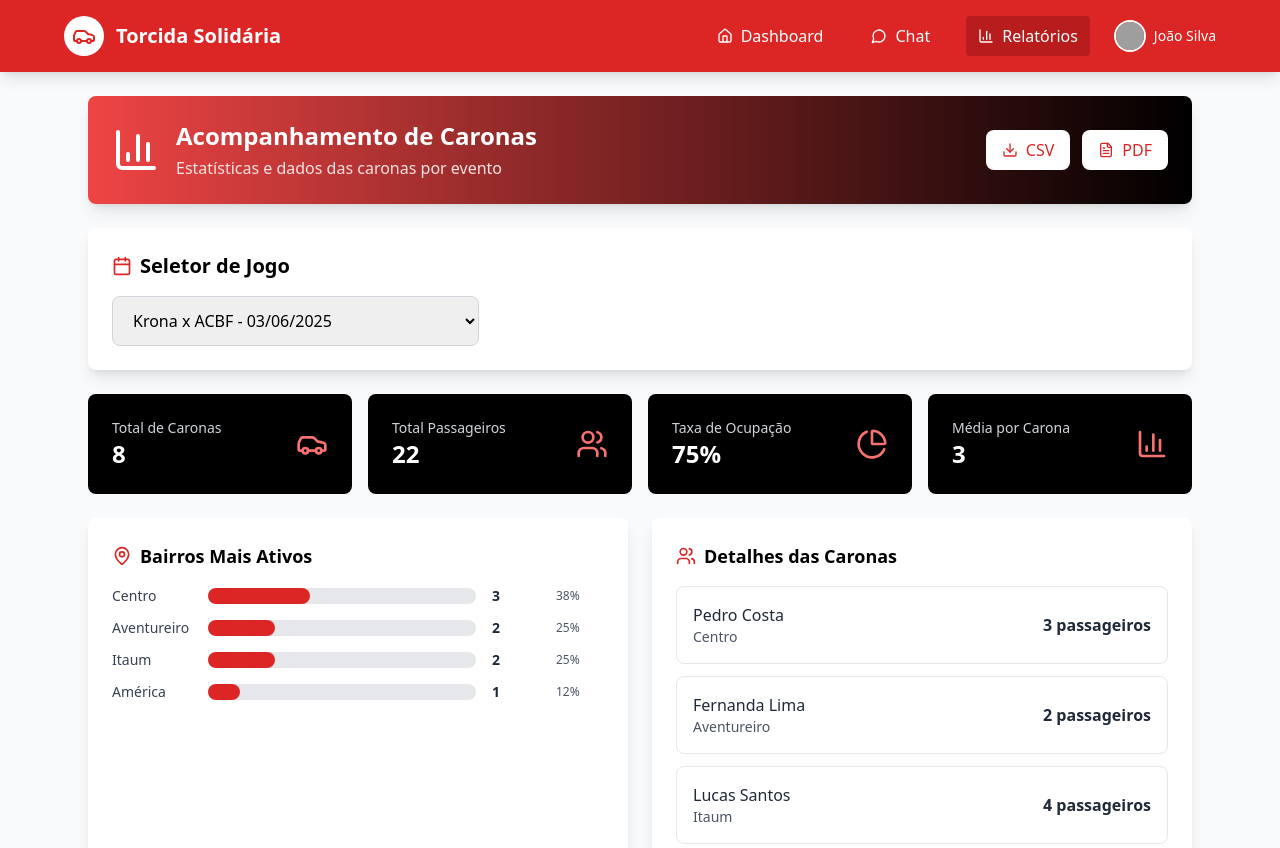
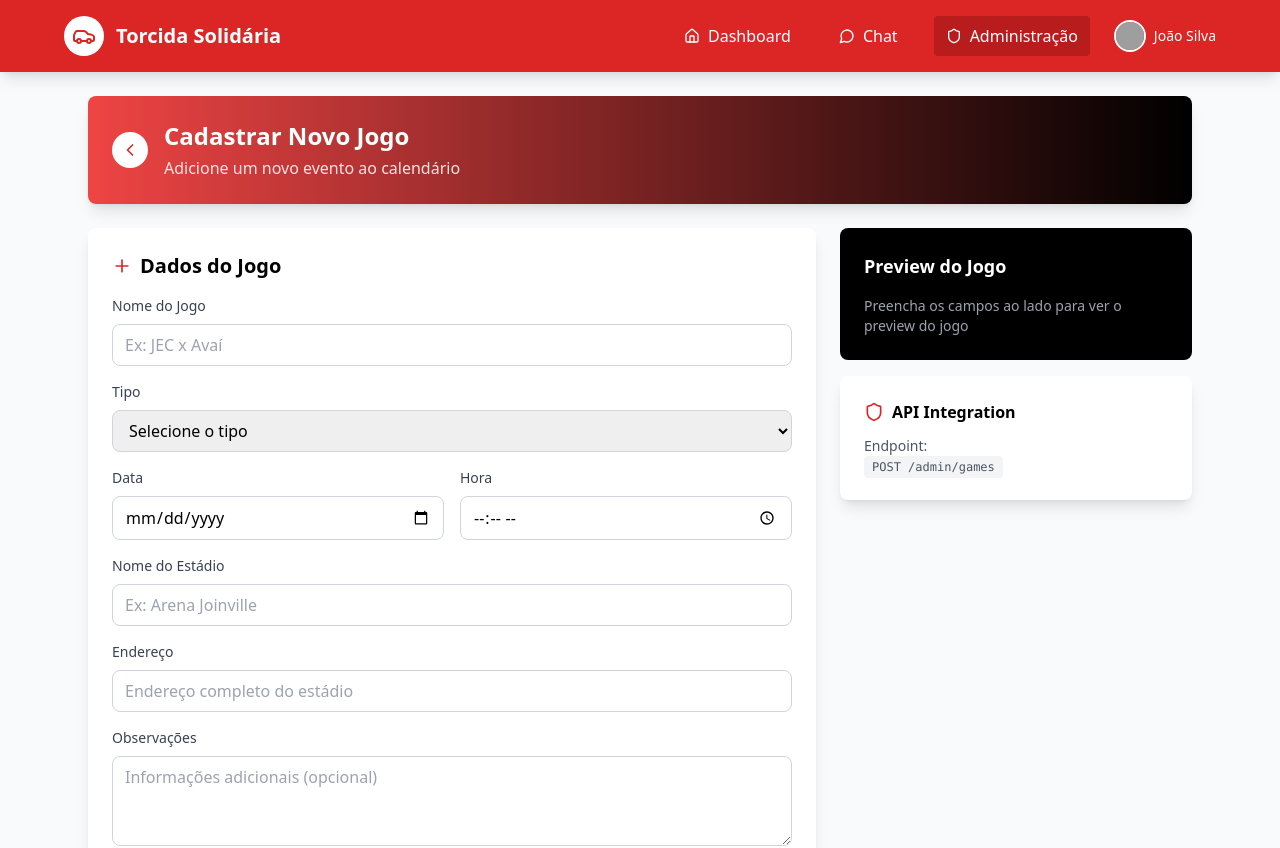
Before and after one commit to Gustavolskw/Start_up_VoiceLearn, a React (Vite) app: page / in a window 1280 px wide. Shown: the top 848 px of the page. Built offline with nearby package versions, Linux system fonts and the light colour scheme; grey boxes are pictures that could not be loaded.

Commit message:
tela de dados de jogo 2

```diff
--- a/src/App.jsx
+++ b/src/App.jsx
@@ -1,21 +1,28 @@
 import React, { useState } from 'react';
 import {
-  BarChart3,
-  Download,
+  Shield,
+  Save,
   Calendar,
   MapPin,
-  Users,
+  Clock,
   Home,
   Car,
   MessageCircle,
-  Shield,
-  FileText,
-  PieChart
+  ChevronLeft,
+  Plus
 } from 'lucide-react';
 
-const TorcidaSolidariaSimpleAnalytics = () => {
-  const [currentScreen, setCurrentScreen] = useState('analytics');
-  const [selectedGame, setSelectedGame] = useState(2);
+const TorcidaSolidariaSimpleAddGame = () => {
+  const [currentScreen, setCurrentScreen] = useState('add-game');
+  const [formData, setFormData] = useState({
+    name: '',
+    type: '',
+    date: '',
+    time: '',
+    stadiumName: '',
+    stadiumAddress: '',
+    observations: ''
+  });
 
   // Mock data
   const user = {
@@ -25,61 +32,27 @@ const TorcidaSolidariaSimpleAnalytics = () => {
     totalRides: 23
   };
 
-  const games = [
-    { id: 1, name: 'JEC x Chapecoense', date: '2025-06-01', type: 'JEC' },
-    { id: 2, name: 'Krona x ACBF', date: '2025-06-03', type: 'Krona' },
-    { id: 3, name: 'JEC x Avaí', date: '2025-06-08', type: 'JEC' },
-    { id: 4, name: 'Krona x Carlos Barbosa', date: '2025-06-12', type: 'Krona' }
-  ];
-
-  const gameData = {
-    1: {
-      totalRides: 12,
-      totalPassengers: 35,
-      occupancyRate: 85,
-      neighborhoods: [
-        { name: 'Aventureiro', rides: 4, percentage: 33 },
-        { name: 'Itaum', rides: 3, percentage: 25 },
-        { name: 'América', rides: 2, percentage: 17 },
-        { name: 'Bucarein', rides: 2, percentage: 17 },
-        { name: 'Centro', rides: 1, percentage: 8 }
-      ],
-      ridesDetail: [
-        { driver: 'João Silva', passengers: 3, neighborhood: 'Aventureiro' },
-        { driver: 'Maria Santos', passengers: 2, neighborhood: 'Itaum' },
-        { driver: 'Carlos Lima', passengers: 4, neighborhood: 'América' },
-        { driver: 'Ana Costa', passengers: 3, neighborhood: 'Bucarein' }
-      ]
-    },
-    2: {
-      totalRides: 8,
-      totalPassengers: 22,
-      occupancyRate: 75,
-      neighborhoods: [
-        { name: 'Centro', rides: 3, percentage: 38 },
-        { name: 'Aventureiro', rides: 2, percentage: 25 },
-        { name: 'Itaum', rides: 2, percentage: 25 },
-        { name: 'América', rides: 1, percentage: 12 }
-      ],
-      ridesDetail: [
-        { driver: 'Pedro Costa', passengers: 3, neighborhood: 'Centro' },
-        { driver: 'Fernanda Lima', passengers: 2, neighborhood: 'Aventureiro' },
-        { driver: 'Lucas Santos', passengers: 4, neighborhood: 'Itaum' }
-      ]
-    }
+  // Handle form changes
+  const handleInputChange = (field, value) => {
+    setFormData(prev => ({ ...prev, [field]: value }));
   };
 
-  const selectedGameData = selectedGame ? gameData[selectedGame] : null;
+  // Handle form submission
+  const handleSubmit = () => {
+    // API: POST /admin/games
+    console.log('Enviando dados para API:', formData);
+    alert('Jogo cadastrado com sucesso!');
 
-  // Export functions
-  const exportCSV = () => {
-    console.log('Exportando CSV para o jogo:', selectedGame);
-    alert('Dados exportados em CSV!');
-  };
-
-  const exportPDF = () => {
-    console.log('Exportando PDF para o jogo:', selectedGame);
-    alert('Relatório PDF gerado!');
+    // Reset form
+    setFormData({
+      name: '',
+      type: '',
+      date: '',
+      time: '',
+      stadiumName: '',
+      stadiumAddress: '',
+      observations: ''
+    });
   };
 
   // Navigation Component
@@ -115,13 +88,13 @@ const TorcidaSolidariaSimpleAnalytics = () => {
           </button>
 
           <button
-            onClick={() => setCurrentScreen('analytics')}
+            onClick={() => setCurrentScreen('add-game')}
             className={`flex items-center space-x-2 px-3 py-2 rounded transition-colors ${
-              currentScreen === 'analytics' ? 'bg-red-700' : 'hover:bg-red-700'
+              currentScreen === 'add-game' ? 'bg-red-700' : 'hover:bg-red-700'
             }`}
           >
-            <BarChart3 className="w-4 h-4" />
-            <span>Relatórios</span>
+            <Shield className="w-4 h-4" />
+            <span>Administração</span>
           </button>
 
           <div className="flex items-center space-x-2 ml-6">
@@ -137,180 +110,216 @@ const TorcidaSolidariaSimpleAnalytics = () => {
     </nav>
   );
 
-  // Analytics Screen
-  const AnalyticsScreen = () => (
+  // Add Game Screen
+  const AddGameScreen = () => (
     <div className="max-w-6xl mx-auto p-6 space-y-6">
       {/* Welcome Section */}
       <div className="bg-gradient-to-r from-red-500 to-black text-white p-6 rounded-lg shadow-lg">
-        <div className="flex items-center justify-between">
-          <div className="flex items-center space-x-4">
-            <BarChart3 className="w-12 h-12" />
-            <div>
-              <h2 className="text-2xl font-bold">Acompanhamento de Caronas</h2>
-              <p className="text-red-100 mt-1">
-                Estatísticas e dados das caronas por evento
-              </p>
-            </div>
-          </div>
-
-          <div className="flex space-x-3">
-            <button
-              onClick={exportCSV}
-              disabled={!selectedGame}
-              className="bg-white text-red-600 px-4 py-2 rounded-lg hover:bg-gray-100 transition-colors flex items-center disabled:opacity-50"
-            >
-              <Download className="w-4 h-4 mr-2" />
-              CSV
-            </button>
-            <button
-              onClick={exportPDF}
-              disabled={!selectedGame}
-              className="bg-white text-red-600 px-4 py-2 rounded-lg hover:bg-gray-100 transition-colors flex items-center disabled:opacity-50"
-            >
-              <FileText className="w-4 h-4 mr-2" />
-              PDF
-            </button>
+        <div className="flex items-center space-x-4">
+          <button
+            onClick={() => setCurrentScreen('admin-games')}
+            className="bg-white text-red-600 p-2 rounded-full hover:bg-gray-100 transition-colors"
+          >
+            <ChevronLeft className="w-5 h-5" />
+          </button>
+          <div>
+            <h2 className="text-2xl font-bold">Cadastrar Novo Jogo</h2>
+            <p className="text-red-100 mt-1">
+              Adicione um novo evento ao calendário
+            </p>
           </div>
         </div>
       </div>
 
-      {/* Game Selector */}
-      <div className="bg-white rounded-lg shadow-lg p-6">
-        <h3 className="text-xl font-bold mb-4 flex items-center">
-          <Calendar className="w-5 h-5 mr-2 text-red-600" />
-          Seletor de Jogo
-        </h3>
+      <div className="grid grid-cols-1 lg:grid-cols-3 gap-6">
+        {/* Form */}
+        <div className="lg:col-span-2">
+          <div className="bg-white rounded-lg shadow-lg p-6">
+            <h3 className="text-xl font-bold mb-4 flex items-center">
+              <Plus className="w-5 h-5 mr-2 text-red-600" />
+              Dados do Jogo
+            </h3>
 
-        <select
-          value={selectedGame}
-          onChange={(e) => setSelectedGame(e.target.value)}
-          className="w-full md:w-auto border border-gray-300 rounded-lg px-4 py-3 focus:outline-none focus:ring-2 focus:ring-red-500"
-        >
-          <option value="">Selecione um jogo para ver as estatísticas</option>
-          {games.map(game => (
-            <option key={game.id} value={game.id}>
-              {game.name} - {new Date(game.date).toLocaleDateString('pt-BR')}
-            </option>
-          ))}
-        </select>
-      </div>
+            <div className="space-y-4">
+              {/* Nome do Jogo */}
+              <div>
+                <label className="block text-sm font-medium text-gray-700 mb-2">
+                  Nome do Jogo
+                </label>
+                <input
+                  type="text"
+                  value={formData.name}
+                  onChange={(e) => handleInputChange('name', e.target.value)}
+                  placeholder="Ex: JEC x Avaí"
+                  className="w-full border border-gray-300 rounded-lg px-3 py-2 focus:outline-none focus:ring-2 focus:ring-red-500"
+                />
+              </div>
 
-      {selectedGameData && (
-        <>
-          {/* Statistics Cards */}
-          <div className="grid grid-cols-1 md:grid-cols-4 gap-4">
-            <div className="bg-black text-white p-6 rounded-lg">
-              <div className="flex items-center justify-between">
+              {/* Tipo */}
+              <div>
+                <label className="block text-sm font-medium text-gray-700 mb-2">
+                  Tipo
+                </label>
+                <select
+                  value={formData.type}
+                  onChange={(e) => handleInputChange('type', e.target.value)}
+                  className="w-full border border-gray-300 rounded-lg px-3 py-2 focus:outline-none focus:ring-2 focus:ring-red-500"
+                >
+                  <option value="">Selecione o tipo</option>
+                  <option value="JEC">JEC Futebol</option>
+                  <option value="Krona">JEC/Krona Futsal</option>
+                </select>
+              </div>
+
+              {/* Data e Hora */}
+              <div className="grid grid-cols-1 md:grid-cols-2 gap-4">
                 <div>
-                  <p className="text-gray-300 text-sm">Total de Caronas</p>
-                  <p className="text-2xl font-bold">{selectedGameData.totalRides}</p>
+                  <label className="block text-sm font-medium text-gray-700 mb-2">
+                    Data
+                  </label>
+                  <input
+                    type="date"
+                    value={formData.date}
+                    onChange={(e) => handleInputChange('date', e.target.value)}
+                    className="w-full border border-gray-300 rounded-lg px-3 py-2 focus:outline-none focus:ring-2 focus:ring-red-500"
+                  />
                 </div>
-                <Car className="w-8 h-8 text-red-400" />
+                <div>
+                  <label className="block text-sm font-medium text-gray-700 mb-2">
+                    Hora
+                  </label>
+                  <input
+                    type="time"
+                    value={formData.time}
+                    onChange={(e) => handleInputChange('time', e.target.value)}
+                    className="w-full border border-gray-300 rounded-lg px-3 py-2 focus:outline-none focus:ring-2 focus:ring-red-500"
+                  />
+                </div>
               </div>
-            </div>
 
-            <div className="bg-black text-white p-6 rounded-lg">
-              <div className="flex items-center justify-between">
-                <div>
-                  <p className="text-gray-300 text-sm">Total Passageiros</p>
-                  <p className="text-2xl font-bold">{selectedGameData.totalPassengers}</p>
-                </div>
-                <Users className="w-8 h-8 text-red-400" />
+              {/* Estádio */}
+              <div>
+                <label className="block text-sm font-medium text-gray-700 mb-2">
+                  Nome do Estádio
+                </label>
+                <input
+                  type="text"
+                  value={formData.stadiumName}
+                  onChange={(e) => handleInputChange('stadiumName', e.target.value)}
+                  placeholder="Ex: Arena Joinville"
+                  className="w-full border border-gray-300 rounded-lg px-3 py-2 focus:outline-none focus:ring-2 focus:ring-red-500"
+                />
               </div>
-            </div>
 
-            <div className="bg-black text-white p-6 rounded-lg">
-              <div className="flex items-center justify-between">
-                <div>
-                  <p className="text-gray-300 text-sm">Taxa de Ocupação</p>
-                  <p className="text-2xl font-bold">{selectedGameData.occupancyRate}%</p>
-                </div>
-                <PieChart className="w-8 h-8 text-red-400" />
+              {/* Endereço */}
+              <div>
+                <label className="block text-sm font-medium text-gray-700 mb-2">
+                  Endereço
+                </label>
+                <input
+                  type="text"
+                  value={formData.stadiumAddress}
+                  onChange={(e) => handleInputChange('stadiumAddress', e.target.value)}
+                  placeholder="Endereço completo do estádio"
+                  className="w-full border border-gray-300 rounded-lg px-3 py-2 focus:outline-none focus:ring-2 focus:ring-red-500"
+                />
               </div>
-            </div>
 
-            <div className="bg-black text-white p-6 rounded-lg">
-              <div className="flex items-center justify-between">
-                <div>
-                  <p className="text-gray-300 text-sm">Média por Carona</p>
-                  <p className="text-2xl font-bold">
-                    {Math.round(selectedGameData.totalPassengers / selectedGameData.totalRides)}
-                  </p>
-                </div>
-                <BarChart3 className="w-8 h-8 text-red-400" />
+              {/* Observações */}
+              <div>
+                <label className="block text-sm font-medium text-gray-700 mb-2">
+                  Observações
+                </label>
+                <textarea
+                  value={formData.observations}
+                  onChange={(e) => handleInputChange('observations', e.target.value)}
+                  rows="3"
+                  placeholder="Informações adicionais (opcional)"
+                  className="w-full border border-gray-300 rounded-lg px-3 py-2 focus:outline-none focus:ring-2 focus:ring-red-500"
+                />
               </div>
+
+              {/* Botão Salvar */}
+              <button
+                onClick={handleSubmit}
+                className="w-full bg-red-600 text-white py-3 rounded-lg hover:bg-red-700 transition-colors flex items-center justify-center font-medium"
+              >
+                <Save className="w-4 h-4 mr-2" />
+                Salvar Jogo
+              </button>
             </div>
           </div>
+        </div>
 
-          <div className="grid grid-cols-1 lg:grid-cols-2 gap-6">
-            {/* Neighborhoods Chart */}
-            <div className="bg-white rounded-lg shadow-lg p-6">
-              <h3 className="text-lg font-bold mb-4 flex items-center">
-                <MapPin className="w-5 h-5 mr-2 text-red-600" />
-                Bairros Mais Ativos
-              </h3>
+        {/* Preview */}
+        <div className="space-y-4">
+          <div className="bg-black text-white rounded-lg p-6">
+            <h3 className="font-bold text-lg mb-4">Preview do Jogo</h3>
 
+            {formData.name ? (
               <div className="space-y-3">
-                {selectedGameData.neighborhoods.map((neighborhood, index) => (
-                  <div key={index} className="flex items-center space-x-4">
-                    <div className="w-20 text-sm font-medium text-gray-700">
-                      {neighborhood.name}
+                <div>
+                  <h4 className="font-semibold">{formData.name}</h4>
+                  {formData.type && (
+                    <span className={`inline-block px-2 py-1 rounded text-xs mt-1 ${
+                      formData.type === 'JEC' ? 'bg-red-600' : 'bg-gray-600'
+                    }`}>
+                      {formData.type}
+                    </span>
+                  )}
+                </div>
+
+                {formData.date && (
+                  <div className="flex items-center text-sm text-gray-300">
+                    <Calendar className="w-4 h-4 mr-2" />
+                    {new Date(formData.date).toLocaleDateString('pt-BR')}
+                    {formData.time && (
+                      <>
+                        <Clock className="w-4 h-4 ml-4 mr-2" />
+                        {formData.time}
+                      </>
+                    )}
+                  </div>
+                )}
+
+                {formData.stadiumName && (
+                  <div className="text-sm text-gray-300">
+                    <div className="flex items-center">
+                      <MapPin className="w-4 h-4 mr-2" />
+                      {formData.stadiumName}
                     </div>
-                    <div className="flex-1 bg-gray-200 rounded-full h-4">
-                      <div
-                        className="bg-red-600 h-4 rounded-full transition-all duration-500"
-                        style={{ width: `${neighborhood.percentage}%` }}
-                      ></div>
-                    </div>
-                    <div className="w-12 text-sm font-bold text-gray-800">
-                      {neighborhood.rides}
-                    </div>
-                    <div className="w-12 text-xs text-gray-600">
-                      {neighborhood.percentage}%
-                    </div>
+                    {formData.stadiumAddress && (
+                      <p className="text-xs mt-1 ml-6">{formData.stadiumAddress}</p>
+                    )}
                   </div>
-                ))}
+                )}
+
+                {formData.observations && (
+                  <div className="text-sm text-gray-300 border-t border-gray-600 pt-3 mt-3">
+                    <p className="text-xs font-medium mb-1">Observações:</p>
+                    <p>{formData.observations}</p>
+                  </div>
+                )}
               </div>
-            </div>
+            ) : (
+              <p className="text-gray-400 text-sm">
+                Preencha os campos ao lado para ver o preview do jogo
+              </p>
+            )}
+          </div>
 
-            {/* Rides Detail */}
-            <div className="bg-white rounded-lg shadow-lg p-6">
-              <h3 className="text-lg font-bold mb-4 flex items-center">
-                <Users className="w-5 h-5 mr-2 text-red-600" />
-                Detalhes das Caronas
-              </h3>
-
-              <div className="space-y-3">
-                {selectedGameData.ridesDetail.map((ride, index) => (
-                  <div key={index} className="border border-gray-200 rounded-lg p-4">
-                    <div className="flex justify-between items-center">
-                      <div>
-                        <h4 className="font-medium text-gray-800">{ride.driver}</h4>
-                        <p className="text-sm text-gray-600">{ride.neighborhood}</p>
-                      </div>
-                      <div className="text-right">
-                        <p className="font-bold text-gray-800">{ride.passengers} passageiros</p>
-                      </div>
-                    </div>
-                  </div>
-                ))}
-              </div>
+          <div className="bg-white rounded-lg shadow-lg p-6">
+            <h3 className="font-bold mb-3 flex items-center">
+              <Shield className="w-5 h-5 mr-2 text-red-600" />
+              API Integration
+            </h3>
+            <div className="text-sm text-gray-600">
+              <p className="font-medium">Endpoint:</p>
+              <code className="bg-gray-100 px-2 py-1 rounded text-xs">POST /admin/games</code>
             </div>
           </div>
-        </>
-      )}
-
-      {!selectedGameData && (
-        <div className="bg-white rounded-lg shadow-lg p-12 text-center">
-          <BarChart3 className="w-16 h-16 mx-auto mb-4 text-gray-300" />
-          <h3 className="text-lg font-semibold text-gray-700 mb-2">
-            Selecione um jogo
-          </h3>
-          <p className="text-gray-600">
-            Escolha um jogo no seletor acima para ver as estatísticas das caronas
-          </p>
         </div>
-      )}
+      </div>
     </div>
   );
 
@@ -318,9 +327,9 @@ const TorcidaSolidariaSimpleAnalytics = () => {
   return (
     <div className="min-h-screen bg-gray-50">
       <Navigation />
-      <AnalyticsScreen />
+      <AddGameScreen />
     </div>
   );
 };
 
-export default TorcidaSolidariaSimpleAnalytics;
+export default TorcidaSolidariaSimpleAddGame;
```
